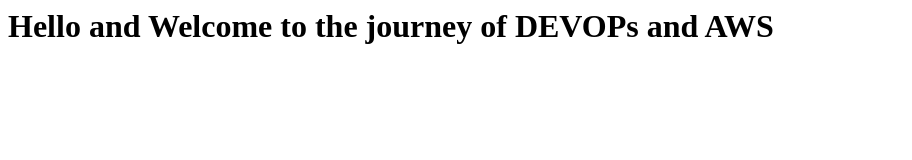
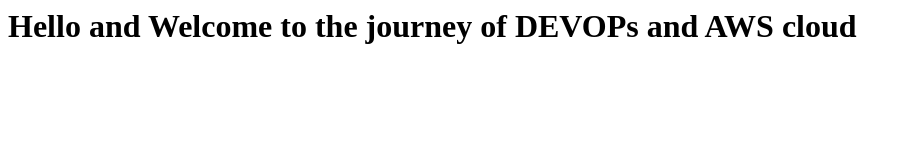
Before and after one commit to nistraining/website, a plain HTML site: page index.html in a window 1280 px wide. Shown: the whole page, without its empty margins (0-912 px from the left). Drawn offline with Linux system fonts and the light colour scheme.

Commit message:
Changed Website

```diff
--- a/index.html
+++ b/index.html
@@ -1,6 +1,6 @@
 <html>
 	<title>CICD using jenkins</title>
 	<body>
-	<h1>Hello and Welcome to the journey of DEVOPs and AWS</h1>
+	<h1>Hello and Welcome to the journey of DEVOPs and AWS cloud</h1>
 	</body>
 </html>
```
